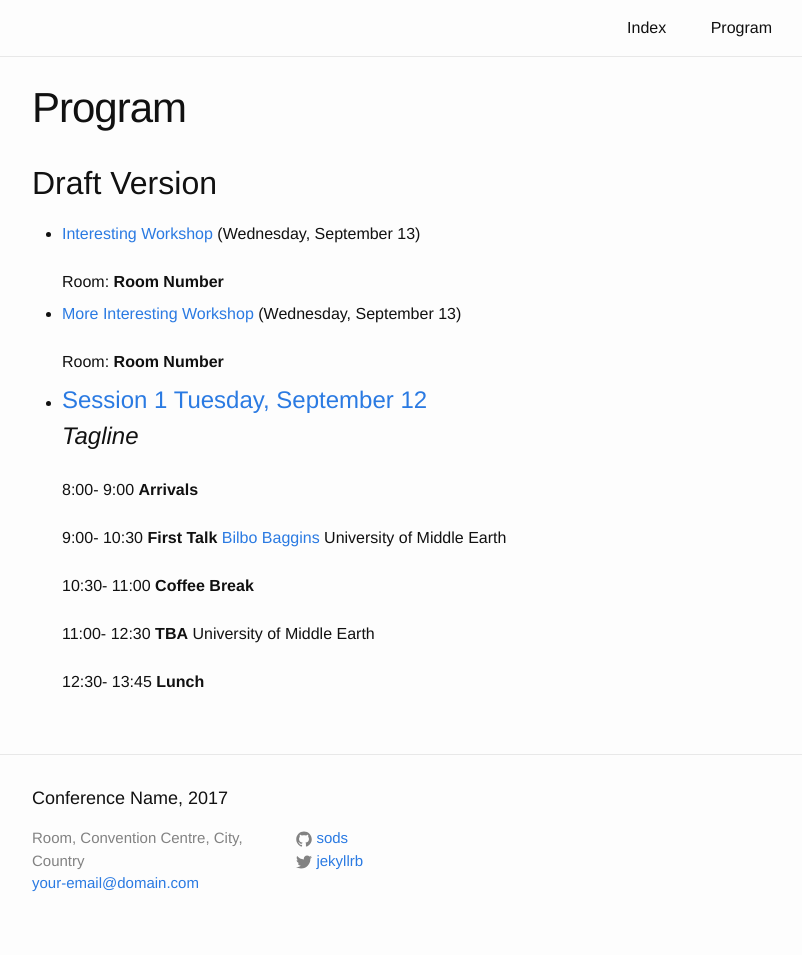
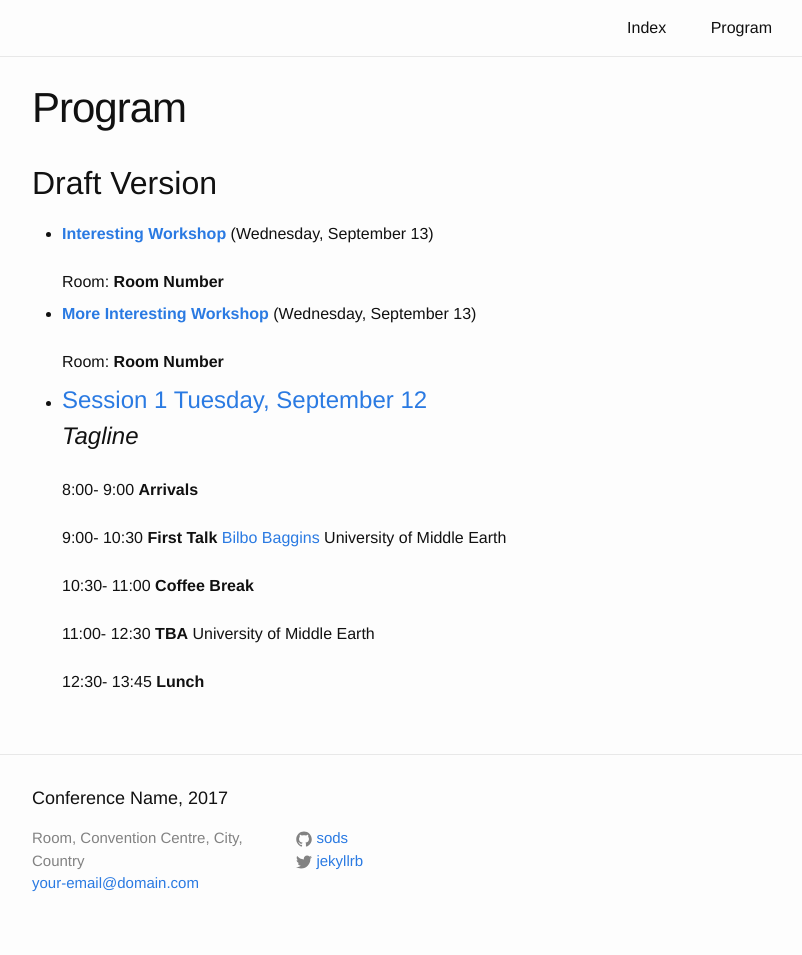
Before and after one commit to gpschool/gpss20, a Jekyll site: the page built from program.html, in a window 1280 px wide. Shown: the part 351-1306 px from the top of the page, without its empty margins (238-1040 px from the left). Built offline with Jekyll 4.4.1, drawn with Linux system fonts in a browser that asks for light colours.

Commit message:
Updates to base _confweb

```diff
--- a/_includes/header.html
+++ b/_includes/header.html
@@ -19,9 +19,9 @@
         {% for p in pages%}
           <a class="page-link" href="{{ p.url | prepend: site.baseurl }}">{{ p.title }}</a>
   	{% endfor %}
-	{% if site.previous_meeting.url %}
-          <a class="page-link" href="{{ site.previous_meeting.url }}">{{ site.previous_meeting.name }}</a>
-	{% endif %}
+	  {% if site.previous_meeting.url %}
+              <a class="page-link" href="{{ site.previous_meeting.url }}">{{ site.previous_meeting.name }}</a>
+	  {% endif %}
       </div>
     </nav>
 
--- a/_includes/listmulti.html
+++ b/_includes/listmulti.html
@@ -1 +1 @@
-<li style='margin-bottom:0.5em'><a href="{{ post.url | prepend: site.baseurl }}">{{ post.title }}</a> ({{ post.date | date: "%A, %B %-d" }})<br>{% if post.organizers %}{% assign lastone = post.organizers | last %}{% for person in post.organizers %}{% include listperson.html %}{% endfor %}{% endif %}{% if post.room %}<br>Room: <b>{{ post.room }}</b>{% endif %}</li>
+<li style='margin-bottom:0.5em'><b><a href="{{ post.url | prepend: site.baseurl }}">{{ post.title }}</a></b> ({{ post.date | date: "%A, %B %-d" }})<br>{% if post.organizers %}{% assign lastone = post.organizers | last %}{% for person in post.organizers %}{% include listperson.html %}{% endfor %}{% endif %}{% if post.room %}<br>Room: <b>{{ post.room }}</b>{% endif %}</li>
--- a/_includes/listtalk.html
+++ b/_includes/listtalk.html
@@ -1,3 +1,2 @@
-<br>{{ talk.start }}{% if talk.end %}- {{ talk.end }}{% endif %} {% if talk.title %}<b>{% if talk.abstract and page.show_abstracts%}<a class='talk' href='#{{ talk.title | remove: ' ' | remove: ':' }}'>{{ talk.title }}</a>{% else %}{{talk.title}}{% endif %}</b> {% endif %}{% assign lastone={{talk.author | last }} %}{% for person in talk.author %}{% include listperson.html %}{% endfor %}{% if talk.slides %} [<a href="{{ site.url }}{{ site.baseurl }}/slides/{{ talk.slides }}">slides</a>]{% endif %}{% if talk.ipynb %}[<a href=https://nbviewer.jupyter.org/github/{{ site.github_username }}/{{ site.github.repository }}/blob/gh-pages/slides/{{ talk.ipynb }}>jupyter notebook</a>]{% endif %}</br>
-{% if talk.youtube %} <iframe width="{{ site.youtube.width }}" height="{{ site.youtube.height }}" src="https://www.youtube.com/embed/{{ talk.youtube }}" frameborder="0" allowfullscreen></iframe>
-{% endif %}
+<br>{{ talk.start }}{% if talk.end %}- {{ talk.end }}{% endif %} {% if talk.title %}<b>{% if talk.abstract and page.show_abstracts%}<a class='talk' href='#{{ talk.title  | remove: ' ' | remove: ':' }}'>{{ talk.title }}</a>{% else %}{{talk.title}}{% endif %}</b> {% endif %}{% assign lastone = talk.author | last %}{% for person in talk.author %}{% include listperson.html %}{% endfor %}{% if talk.slides %} [<a href="{{ site.url }}{{ site.baseurl }}/slides/{{ talk.slides }}" target="_blank">slides</a>]{% endif %}{% if talk.reveal %} [<a href="{{ talk.reveal }}" target="_blank">html slides</a>]{% endif %}{% if talk.dropbox %} [<a href="{{ talk.dropbox | prepend: "https://www.dropbox.com/s/" }}?dl=0" target="_blank">dropbox link</a>]{% endif %}{% if talk.slideshare %} [<a href="{{ talk.slideshare | prepend: "https://www.slideshare.net/" }}" target="_blank">slideshare link</a>]{% endif %}{% if talk.google-presentation %} [<a href="{{ talk.google_presentation | prepend: "https://docs.google.com/presentation/d/" }}/edit?usp=sharing" target="_blank">google presentation link</a>]{% endif %}</br>
+{% if talk.youtube %} <iframe width="{{ site.youtube.width }}" height="{{ site.youtube.height }}" src="https://www.youtube.com/embed/{{ talk.youtube }}" frameborder="0" allowfullscreen></iframe>{% endif %}
```
